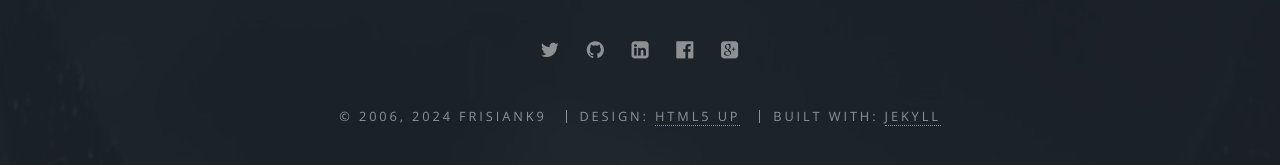
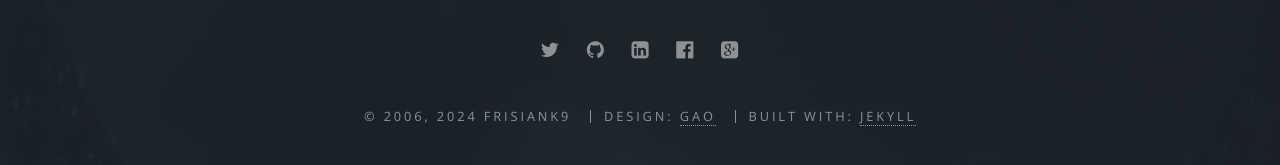
Before and after one commit to Gao921010/Gao921010.github.io, a Jekyll site: the page built from index.html, in a window 1280 px wide and 900 px high, scrolled down 3987 px. Shown: the part 681-846 px from the top of the window. Built offline with Jekyll 4.4.1, drawn with Linux system fonts in a browser that asks for light colours.

Commit message:
Update footer.html

```diff
--- a/_includes/footer.html
+++ b/_includes/footer.html
@@ -21,7 +21,7 @@
     {% endif %}
     {{ thisyear }}
     {% if site.owner %}{{ site.owner }}{% else %}{{ site.title }}{% endif %}</li>
-    <li>Design: <a href="http://html5up.net" target="_blank">HTML5 UP</a></li>
-    <li>Built with: <a href="http://jekyllrb.com" target="_blank">Jekyll</a></li>
+    <li>Design: <a href="#" target="_blank">GAO</a></li>
+    <li>Built with: <a href="#" target="_blank">Jekyll</a></li>
   </ul>
 </footer>
```
